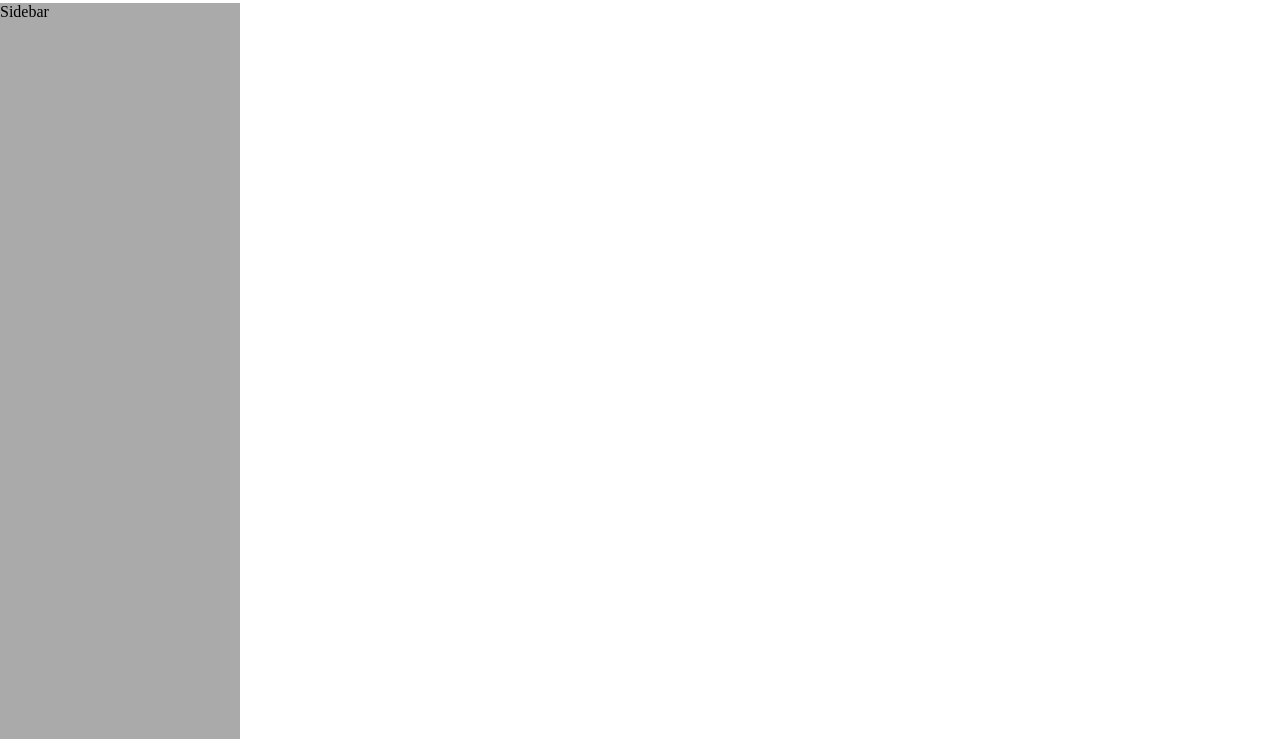
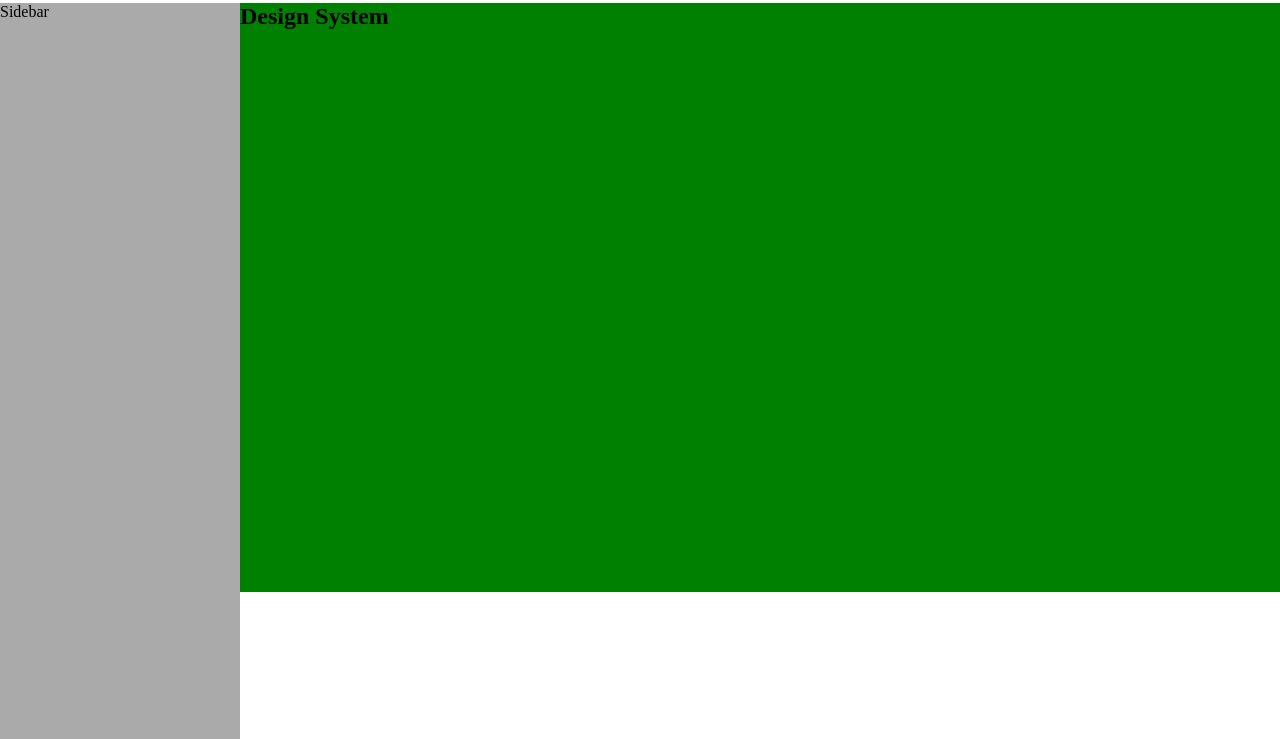
Before and after one commit to altenull/gatsby-starter-design-system, a Gatsby site: page / in a window 1280 px wide. Shown: the part 61-800 px from the top of the page. Built offline with nearby package versions, Linux system fonts and the light colour scheme; Gatsby itself is replaced by a stand-in of ours.

Commit message:
feat: add ThemeProvider to root element and apply it to each component

```diff
--- a/gatsby-browser.js
+++ b/gatsby-browser.js
@@ -5,7 +5,7 @@
  */
 // You can delete this file if you're not using it
 const React = require('react');
-const { createGlobalStyle } = require('styled-components');
+const { createGlobalStyle, ThemeProvider } = require('styled-components');
 
 const GlobalStyle = createGlobalStyle`
   html, body, #___gatsby, #gatsby-focus-wrapper {
@@ -22,10 +22,25 @@ const GlobalStyle = createGlobalStyle`
 `;
 
 exports.wrapRootElement = ({ element }) => {
+  const theme = {
+    sharedSizes: {
+      headerHeight: '64px',
+      sidebarWidth: '240px',
+    },
+    colors: {
+      black: '#000000',
+      white: '#ffffff',
+    },
+    zIndexes: {
+      sidebar: 900,
+      header: 1000,
+    },
+  };
+
   return (
-    <React.Fragment>
+    <ThemeProvider theme={theme}>
       <GlobalStyle />
       {element}
-    </React.Fragment>
+    </ThemeProvider>
   );
 };
--- a/src/components/foundation/Header.js
+++ b/src/components/foundation/Header.js
@@ -10,10 +10,10 @@ const StdHeader = styled.header`
   right: 0;
   display: flex;
   align-items: center;
-  height: 64px;
   padding: 0 24px;
-  background-color: #ffffff;
-  z-index: 1000;
+  height: ${(props) => props.theme.sharedSizes.headerHeight};
+  background-color: ${(props) => props.theme.colors.white};
+  z-index: ${(props) => props.theme.zIndexes.header};
   transform: ${(props) => (props.shouldHideHeader ? 'translateY(-64px)' : 'translateY(0)')};
   transition: transform 300ms cubic-bezier(0.47, 0, 0.745, 0.715);
 `;
--- a/src/components/foundation/Layout.js
+++ b/src/components/foundation/Layout.js
@@ -11,6 +11,8 @@ const StdLayout = styled.div`
 
 const StdMain = styled.main`
   width: 100%;
+  margin-left: ${(props) => props.theme.sharedSizes.sidebarWidth};
+  margin-top: ${(props) => props.theme.sharedSizes.headerHeight};
 `;
 
 const Layout = ({ children }) => {
--- a/src/components/foundation/Sidebar.js
+++ b/src/components/foundation/Sidebar.js
@@ -3,12 +3,12 @@ import styled from 'styled-components';
 
 const StdSidebar = styled.nav`
   position: fixed;
-  width: 240px;
+  width: ${(props) => props.theme.sharedSizes.sidebarWidth};
   top: 0;
   bottom: 0;
   padding: 64px 0;
   background-color: #aaa;
-  z-index: 900;
+  z-index: ${(props) => props.theme.zIndexes.sidebar};
 `;
 
 const Sidebar = () => {
--- a/src/pages/index.js
+++ b/src/pages/index.js
@@ -1,6 +1,11 @@
 import React from 'react';
 import { Layout } from '../components/foundation';
+import { HeroSection } from '../components/home';
 
 export default () => {
-  return <Layout>Hello world!</Layout>;
+  return (
+    <Layout>
+      <HeroSection />
+    </Layout>
+  );
 };
```
